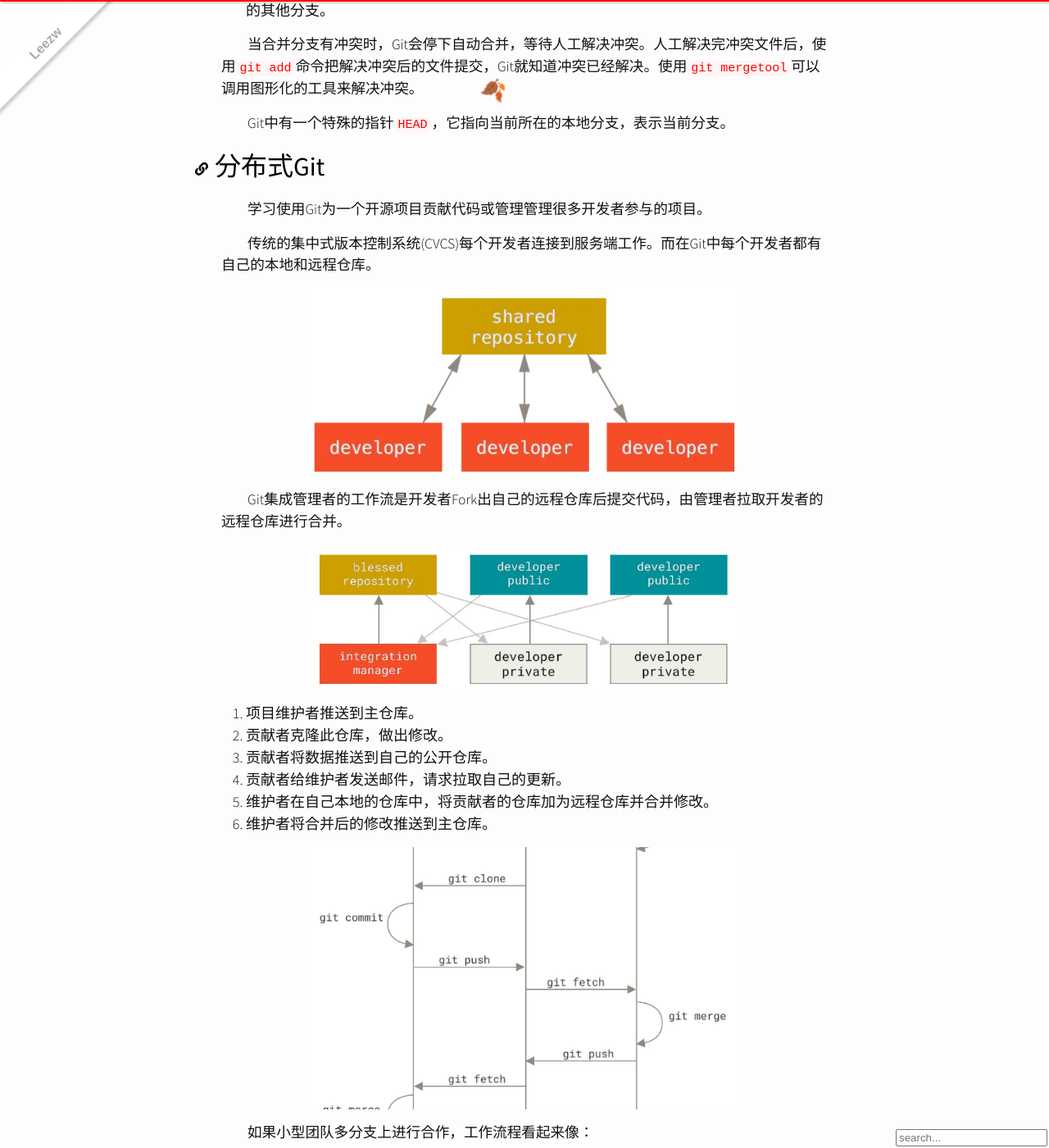
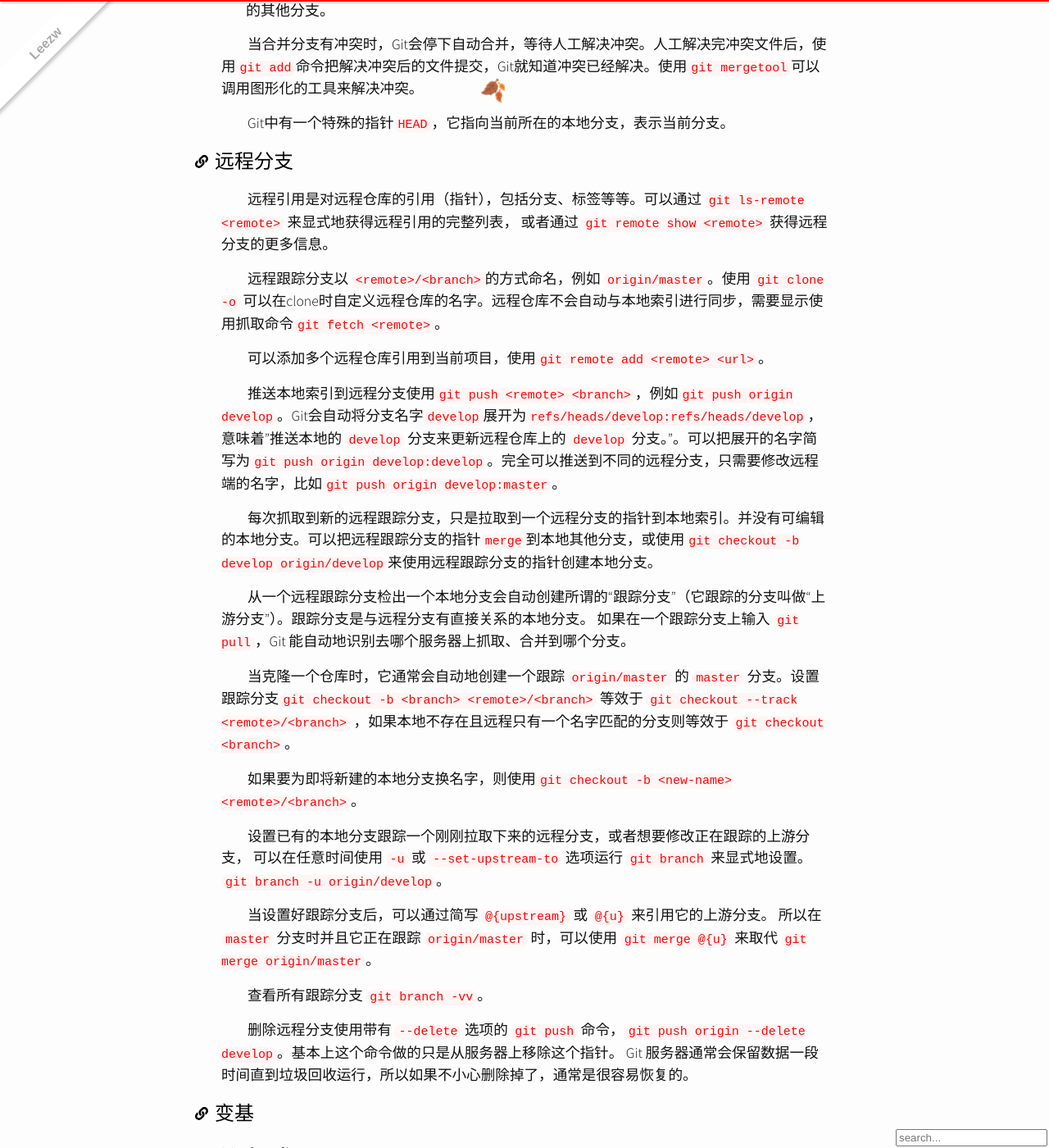
Before and after one commit to quantum-li/quantum-li.github.io, a Jekyll site: the page built from _article/2020-11-02-git-reference.md, in a window 1280 px wide and 1400 px high, scrolled down 4286 px. Shown: the whole window at 82% size. Built offline with Jekyll 4.4.1, drawn with Linux system fonts in a browser that asks for light colours; nearby versions of some CDN libraries; comment, search, counter and statistics services are not loaded.

Commit message:
2020-11-15 23:21:02

```diff
--- a/_article/2020-11-02-git-reference.md
+++ b/_article/2020-11-02-git-reference.md
@@ -117,6 +117,36 @@ Git 的分支，其实本质上仅仅是指向提交对象的可变指针。
 
 Git中有一个特殊的指针`HEAD`，它指向当前所在的本地分支，表示当前分支。
 
+## 远程分支
+
+远程引用是对远程仓库的引用（指针），包括分支、标签等等。可以通过 `git ls-remote <remote>` 来显式地获得远程引用的完整列表， 或者通过 `git remote show <remote>` 获得远程分支的更多信息。
+
+远程跟踪分支以 `<remote>/<branch>`的方式命名，例如 `origin/master`。使用 `git clone -o` 可以在clone时自定义远程仓库的名字。远程仓库不会自动与本地索引进行同步，需要显示使用抓取命令`git fetch <remote>`。
+
+可以添加多个远程仓库引用到当前项目，使用`git remote add <remote> <url>`。
+
+推送本地索引到远程分支使用`git push <remote> <branch>`，例如`git push origin develop`。Git会自动将分支名字`develop`展开为`refs/heads/develop:refs/heads/develop`，意味着”推送本地的 `develop` 分支来更新远程仓库上的 `develop` 分支。”。可以把展开的名字简写为`git push origin develop:develop`。完全可以推送到不同的远程分支，只需要修改远程端的名字，比如`git push origin develop:master`。
+
+每次抓取到新的远程跟踪分支，只是拉取到一个远程分支的指针到本地索引。并没有可编辑的本地分支。可以把远程跟踪分支的指针`merge`到本地其他分支，或使用`git checkout -b develop origin/develop`来使用远程跟踪分支的指针创建本地分支。
+
+从一个远程跟踪分支检出一个本地分支会自动创建所谓的“跟踪分支”（它跟踪的分支叫做“上游分支”）。跟踪分支是与远程分支有直接关系的本地分支。 如果在一个跟踪分支上输入 `git pull`，Git 能自动地识别去哪个服务器上抓取、合并到哪个分支。
+
+当克隆一个仓库时，它通常会自动地创建一个跟踪 `origin/master` 的 `master` 分支。设置跟踪分支`git checkout -b <branch> <remote>/<branch>` 等效于 `git checkout --track <remote>/<branch>` ，如果本地不存在且远程只有一个名字匹配的分支则等效于 `git checkout <branch>`。
+
+如果要为即将新建的本地分支换名字，则使用`git checkout -b <new-name> <remote>/<branch>`。
+
+设置已有的本地分支跟踪一个刚刚拉取下来的远程分支，或者想要修改正在跟踪的上游分支， 可以在任意时间使用 `-u` 或 `--set-upstream-to` 选项运行 `git branch` 来显式地设置。`git branch -u origin/develop`。
+
+当设置好跟踪分支后，可以通过简写 `@{upstream}` 或 `@{u}` 来引用它的上游分支。 所以在 `master` 分支时并且它正在跟踪 `origin/master` 时，可以使用 `git merge @{u}` 来取代 `git merge origin/master`。
+
+查看所有跟踪分支 `git branch -vv`。
+
+删除远程分支使用带有 `--delete` 选项的 `git push` 命令，`git push origin --delete develop`。基本上这个命令做的只是从服务器上移除这个指针。 Git 服务器通常会保留数据一段时间直到垃圾回收运行，所以如果不小心删除掉了，通常是很容易恢复的。
+
+## 变基
+
+
+
 # 分布式Git
 
 学习使用Git为一个开源项目贡献代码或管理管理很多开发者参与的项目。
```
